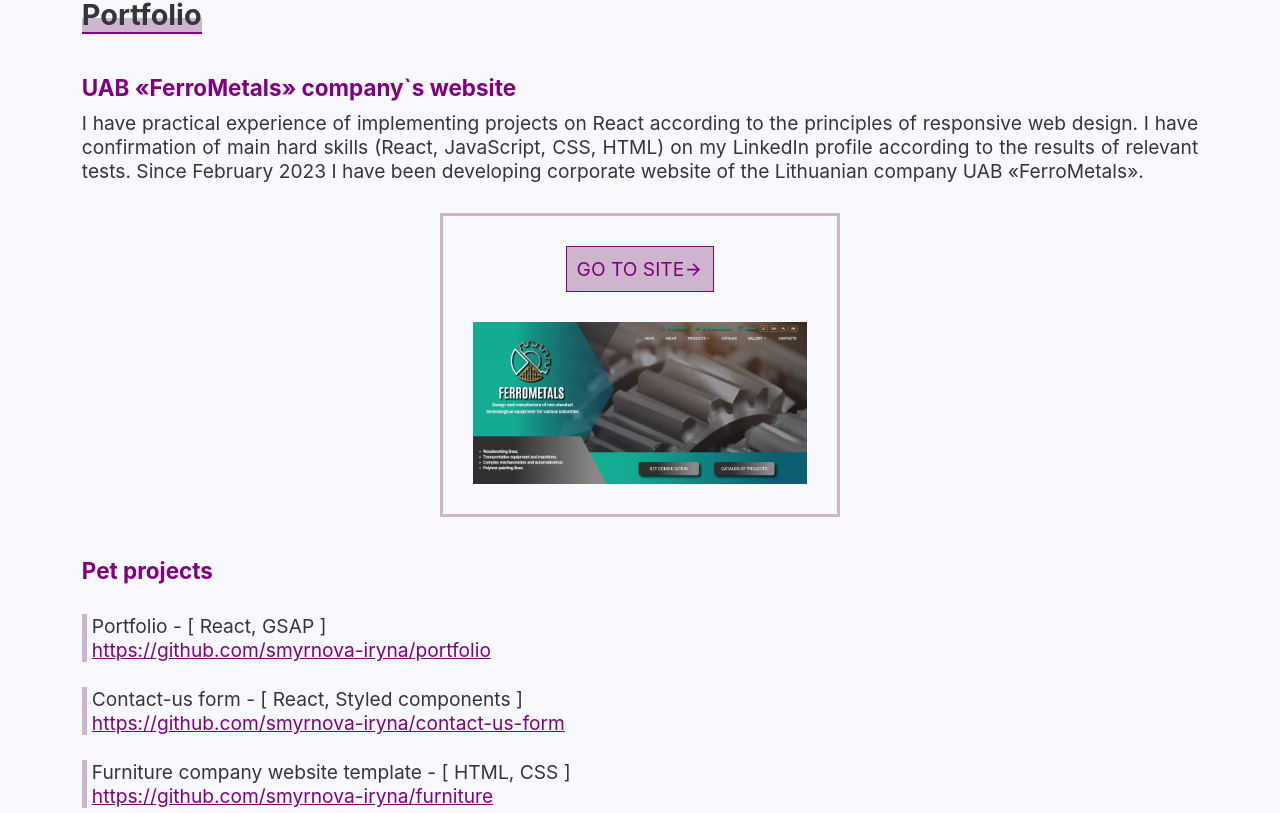
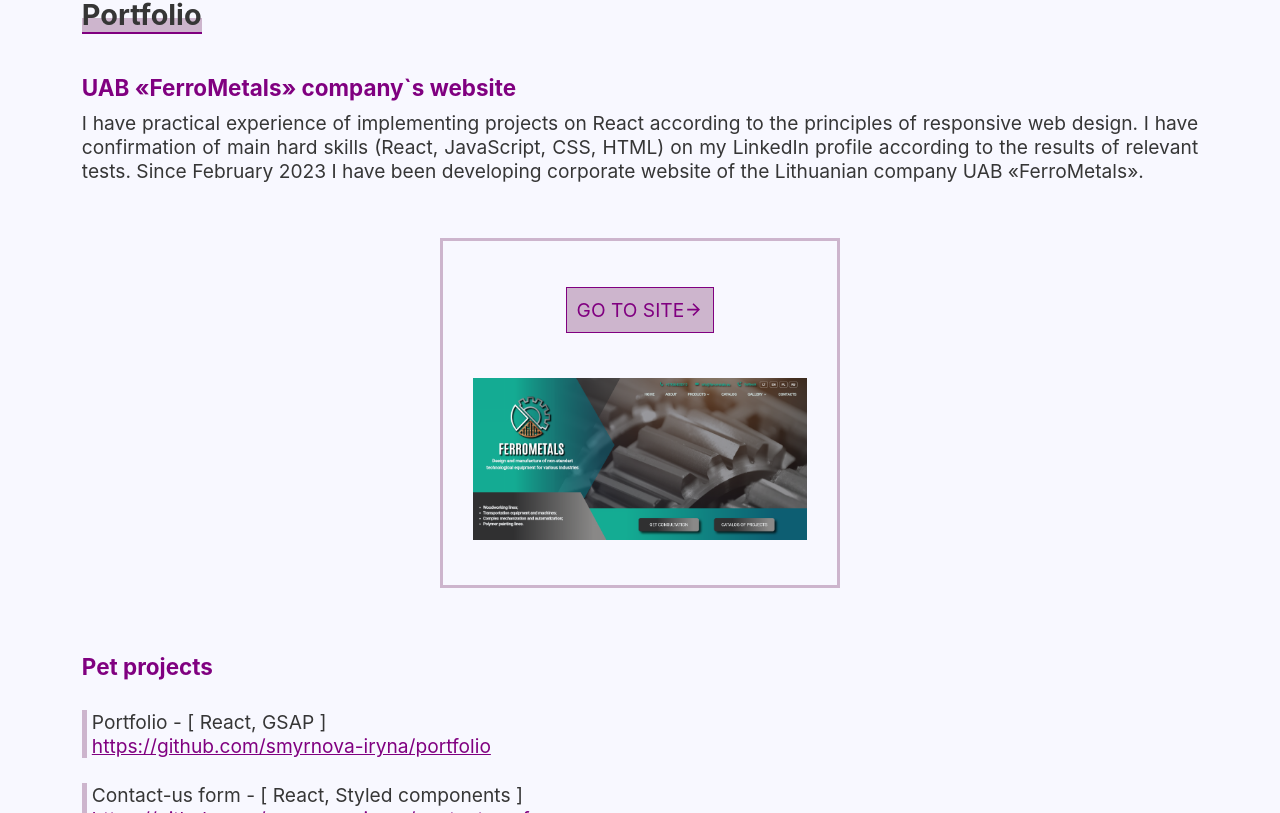
Before and after one commit to smyrnova-iryna/portfolio, a React (Create React App) app in the folder portfolio-website/: page / in a window 1280 px wide. Shown: the part 571-1384 px from the top of the page. Built offline with nearby package versions, Linux system fonts and the light colour scheme.

Commit message:
Add portfolio section animation

```diff
--- a/portfolio-website/src/App.css
+++ b/portfolio-website/src/App.css
@@ -385,14 +385,28 @@
   color: var(--first-details-color)
 }
 
+.Project-Link-Extra-Container {
+  position: relative;
+  width: 100%;
+  height: 200px;
+}
+
 .Project-Link {
   display: flex;
   flex-direction: column;
-  gap: 5px;
+  position: absolute;
+  top: 0;
+  bottom: 0;
+  left: 0;
+  right: 0;
+  margin: auto;
+  /* gap: 5px; */
   align-items: center;
+  justify-content: space-evenly;
   padding: 10px;
   text-decoration: none;
   border: 3px solid var(--third-details-color);
+  height: 180px;
 }
 
 .Project-Link-Title {
@@ -417,6 +431,34 @@
 @media screen and (min-width: 950px){
   .Portfolio-anchor {
     top: -60px
+  }
+}
+
+@media screen and (min-width: 320px){
+  .Project-Link {
+    height: 220px;
+  }
+
+  .Project-Link-Extra-Container {
+    height: 250px;
+  }
+}
+
+@media screen and (min-width: 380px){
+  .Project-Link {
+    height: 250px;
+  }
+  .Project-Link-Extra-Container {
+    height: 280px;
+  }
+}
+
+@media screen and (min-width: 715px){
+  .Project-Link {
+    height: 350px;
+  }
+  .Project-Link-Extra-Container {
+    height: 400px;
   }
 }
 
--- a/portfolio-website/src/App.js
+++ b/portfolio-website/src/App.js
@@ -22,6 +22,10 @@
   const [currentData, setCurrentData] = useState(dataEn);
 
   const [animateBurgerMenu, setAnimateBurgerMenu] = useState(false);
+
+  const [animateWebsiteLinkTo, setAnimateWebsiteLinkTo] = useState(false);
+
+  const [animateWebsiteLinkFrom, setAnimateWebsiteLinkFrom] = useState(false);
 
   const [navVisibility, setNavVisibility] = useState("");
 
@@ -110,6 +114,38 @@
   }, [animateBurgerMenu])
 
 
+  useLayoutEffect(() => {
+    if (animateWebsiteLinkTo === true) {
+      let ctxTo = gsap.context(() => {
+
+        gsap.to(".Project-Link",
+        {
+          duration: 1,
+          scale: 1.1
+        });
+
+      }, comp);
+
+      return () => ctxTo.revert();
+
+    } else if (animateWebsiteLinkFrom === true) {
+      let ctxFrom = gsap.context(() => {
+
+        gsap.from(".Project-Link",
+        {
+          duration: 1,
+          scale: 1.1
+        });
+
+      }, comp);
+
+      return () => ctxFrom.revert();
+
+    }
+
+  }, [animateWebsiteLinkTo, animateWebsiteLinkFrom])
+
+
   return (
     <div className="App" ref={comp}>
       <header className="Header">
@@ -162,10 +198,12 @@
             <h3 className="Standart-Subheading">{currentData.mainSection.portfolio.projects[0].title}</h3>
             <div className="Projects-Container">
               <p className="Project-Description">{currentData.mainSection.portfolio.projects[0].description}</p>
-              <a className="Project-Link" href={currentData.mainSection.portfolio.projects[0].link}>
-                <p className="Project-Link-Title">{currentData.mainSection.portfolio.projects[0].linkTitle} <ArrowForwardIcon className='Standart-Icon' /></p>
-                <img src={require("./data/img/ferrometals-preview-image.png")} target="blank" alt="FerroMetals website preview"></img>
-              </a>
+              <div className="Project-Link-Extra-Container">
+                <a className="Project-Link" onMouseEnter={() => {setAnimateWebsiteLinkTo(true); setAnimateWebsiteLinkFrom(false)}} onMouseLeave={() => {setAnimateWebsiteLinkFrom(true); setAnimateWebsiteLinkTo(false)}} href={currentData.mainSection.portfolio.projects[0].link}>
+                  <p className="Project-Link-Title">{currentData.mainSection.portfolio.projects[0].linkTitle} <ArrowForwardIcon className='Standart-Icon' /></p>
+                  <img src={require("./data/img/ferrometals-preview-image.png")} target="blank" alt="FerroMetals website preview"></img>
+                </a>
+              </div>
             </div>
           </div>
           <div className="Pet-Projects">
```
